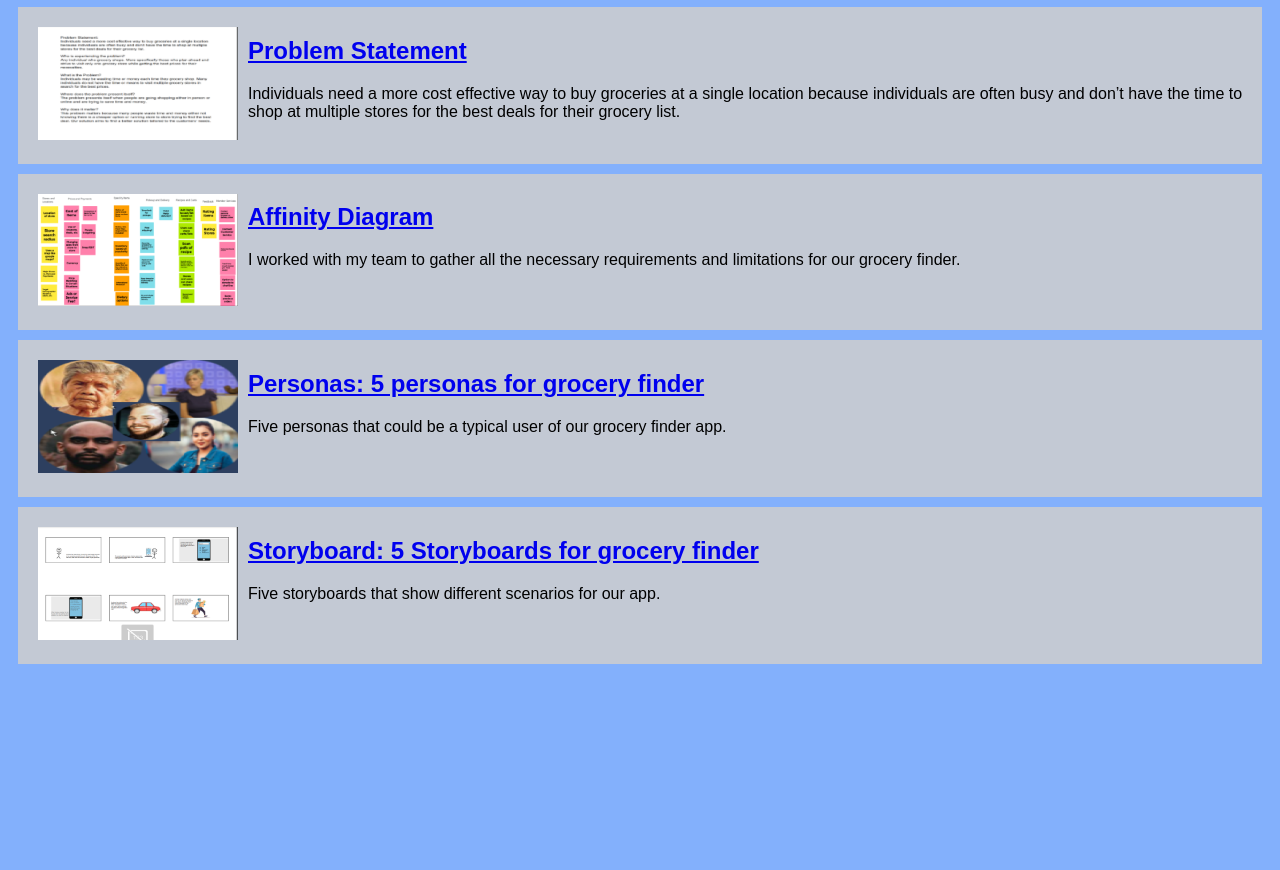
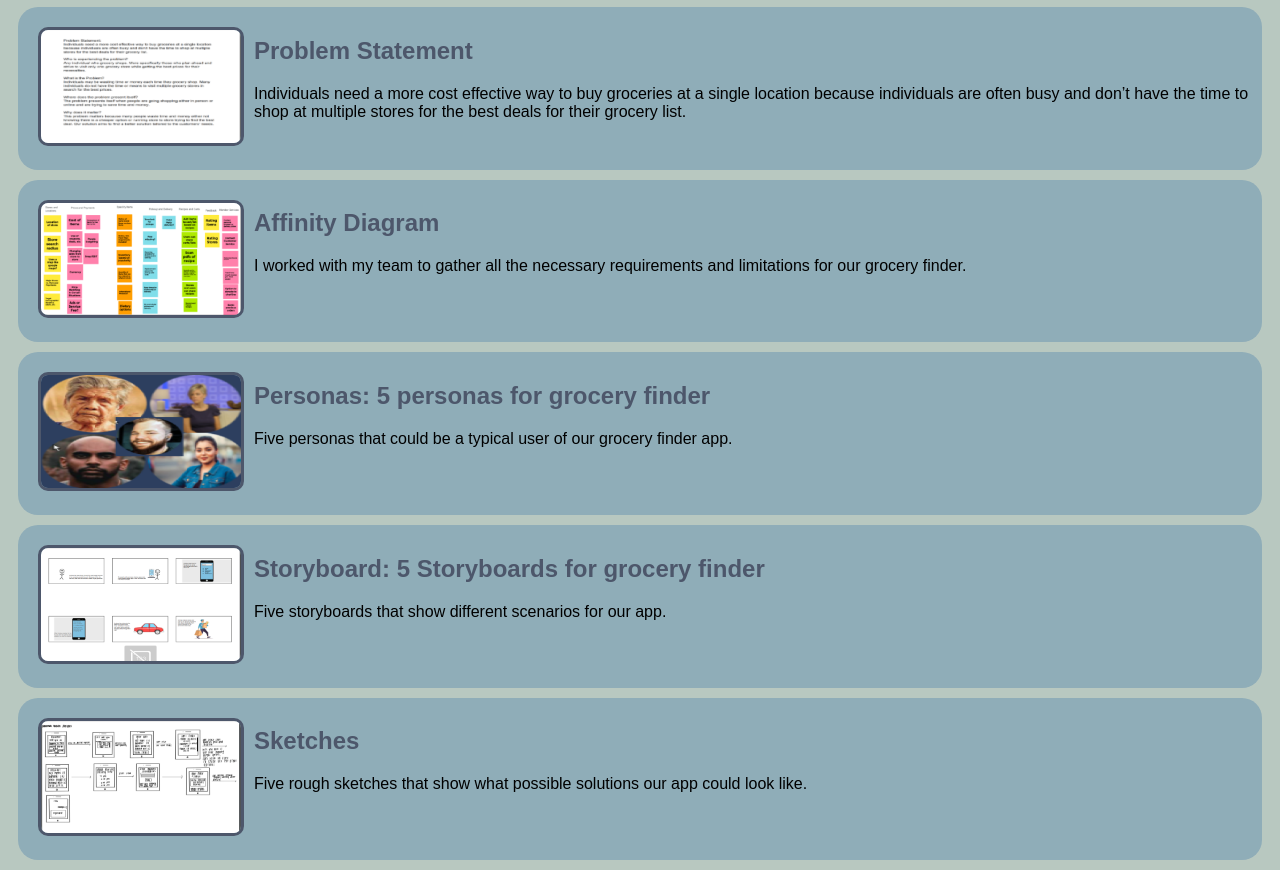
Before and after one commit to Siegfriedj2018/Siegfriedj2018.github.io, a plain HTML site: page index.html in a window 1280 px wide. Shown: the part 73-943 px from the top of the page. Before the commit the page ends 800 px from the top, so only its background shows below. Drawn offline with Linux system fonts and the light colour scheme.

Commit message:
Added sketches and changed color scheme and styled a little.

```diff
--- a/index.html
+++ b/index.html
@@ -60,5 +60,18 @@
                 </p>
             </section>
         </section>
+
+        <!-- Sketch Assignment -->
+        <section class="assignment">
+            <a href="Files/Sketches.pdf">
+                <img src="images/sketches.png">
+            </a>
+            <section class="assignment-details">
+                <a href="Files/Sketches.pdf"><h2>Sketches</h2></a>
+                <p>
+                    Five rough sketches that show what possible solutions our app could look like.
+                </p>
+            </section>
+        </section>
     </body>
 </html>
--- a/styles.css
+++ b/styles.css
@@ -1,5 +1,5 @@
 body {
-    background: #83B0FC; /* Lavender gray */
+    background: #B8C8C0;
     font-family: Arial, Helvetica, sans-serif;
 }
 
@@ -7,15 +7,31 @@ body {
     display: flex;
     padding: 10px;
     margin: 10px;
-    background: #C3C9D4; /* French sky blue */
+    background: #8FADB8;
+    border-radius: 20px;
 }
 
 .assignment img {
     width: 200px;
-    padding: 10px;
+    margin: 10px;
+    border: 3px solid #4D576B;
+    border-radius: 10px;
+}
+
+.assignment img:hover {
+    border: 3px solid #FFF;
 }
 
 h1 {
-    color: #26467E; /* Dark Cornflower Blue */
+    color: #4D576B;
     text-align: center;
 }
+
+a {
+    text-decoration: none;
+    color: #4D576B;
+}
+
+a:hover {
+    color: #FFF;
+}
```
Also changed, not shown: images/sketches.png (added), 1 other file.
